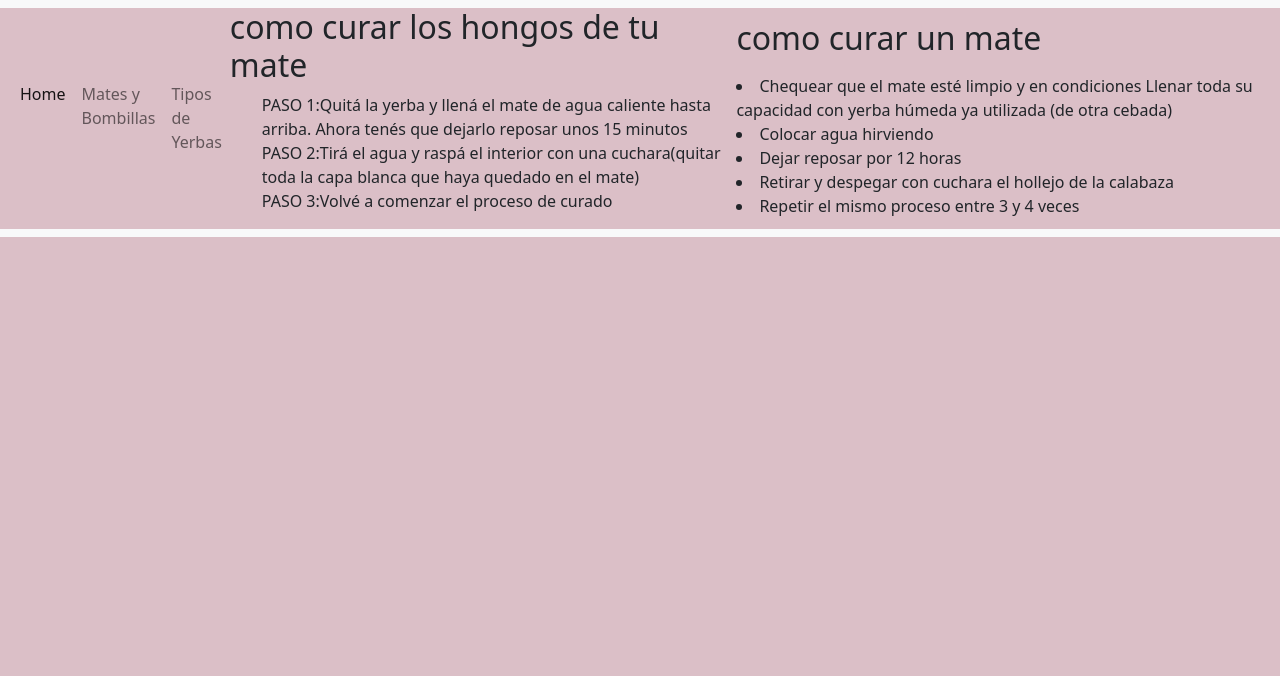
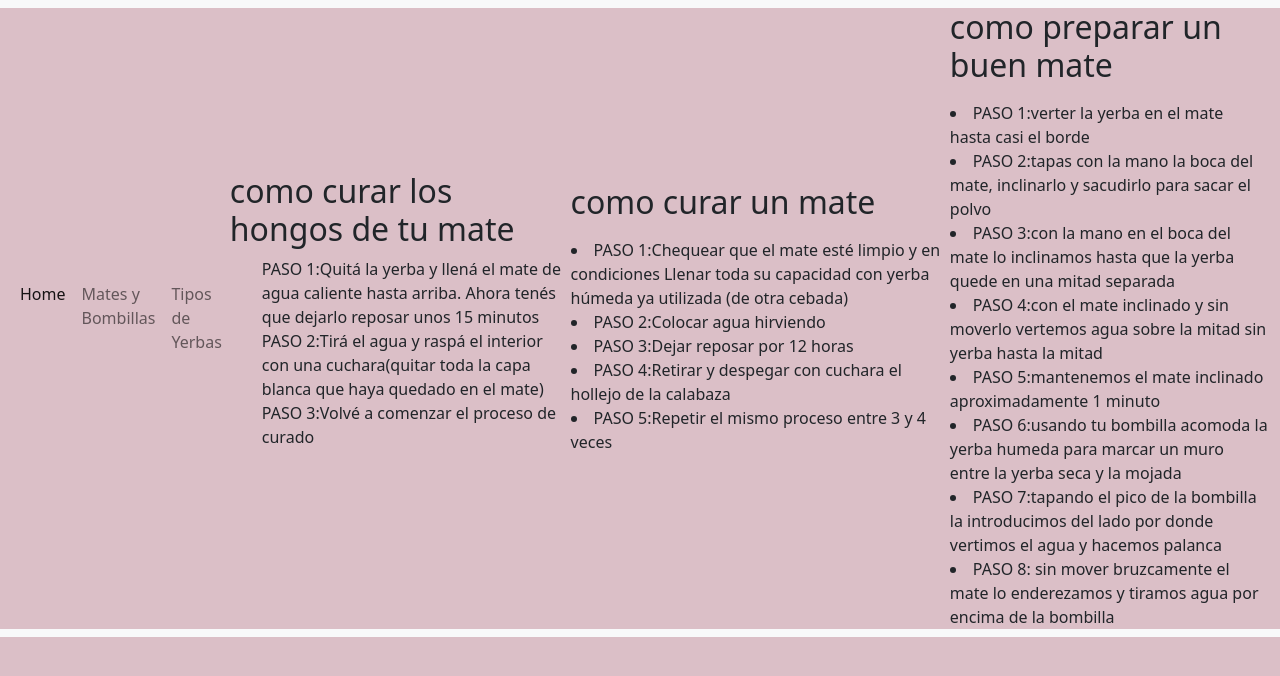
Before and after one commit to gonsalomon/Grupo-29-Practico-Especial-TIO, a plain HTML site: page index.html in a window 1280 px wide. Drawn offline with nearby package versions, Linux system fonts and the light colour scheme.

Commit message:
como preparar un mate

```diff
--- a/index.html
+++ b/index.html
@@ -35,11 +35,25 @@
                     <h2>como curar un mate</h2>
                     <ul>
                     </ul>
-                        <li>Chequear que el mate esté limpio y en condiciones Llenar toda su capacidad con yerba húmeda ya utilizada (de otra cebada)</li>
-                        <li>Colocar agua hirviendo</li>
-                        <li>Dejar reposar por 12 horas</li>
-                        <li>Retirar y despegar con cuchara el hollejo de la calabaza</li>
-                        <li>Repetir el mismo proceso entre 3 y 4 veces</li>
+                        <li>PASO 1:Chequear que el mate esté limpio y en condiciones Llenar toda su capacidad con yerba húmeda ya utilizada (de otra cebada)</li>
+                        <li>PASO 2:Colocar agua hirviendo</li>
+                        <li>PASO 3:Dejar reposar por 12 horas</li>
+                        <li>PASO 4:Retirar y despegar con cuchara el hollejo de la calabaza</li>
+                        <li>PASO 5:Repetir el mismo proceso entre 3 y 4 veces</li>
+                    </ul>
+                </div>
+                <div>
+                    <h2>como preparar un buen mate</h2>
+                    <ul>
+                    </ul>
+                        <li>PASO 1:verter la yerba en el mate hasta casi el borde</li>
+                        <li>PASO 2:tapas con la mano la boca del mate, inclinarlo y sacudirlo para sacar el polvo</li>
+                        <li>PASO 3:con la mano en el boca del mate lo inclinamos hasta que la yerba quede en una mitad separada</li>
+                        <li>PASO 4:con el mate inclinado y sin moverlo vertemos agua sobre la mitad sin yerba hasta la mitad</li>
+                        <li>PASO 5:mantenemos el mate inclinado aproximadamente 1 minuto</li>
+                        <li>PASO 6:usando tu bombilla acomoda la yerba humeda para marcar un muro entre la yerba seca y la mojada</li>
+                        <li>PASO 7:tapando el pico de la bombilla la introducimos del lado por donde vertimos el agua y hacemos palanca</li>
+                        <li>PASO 8: sin mover bruzcamente el mate lo enderezamos y tiramos agua por encima de la bombilla</li>
                     </ul>
                 </div>
             </div>
```
